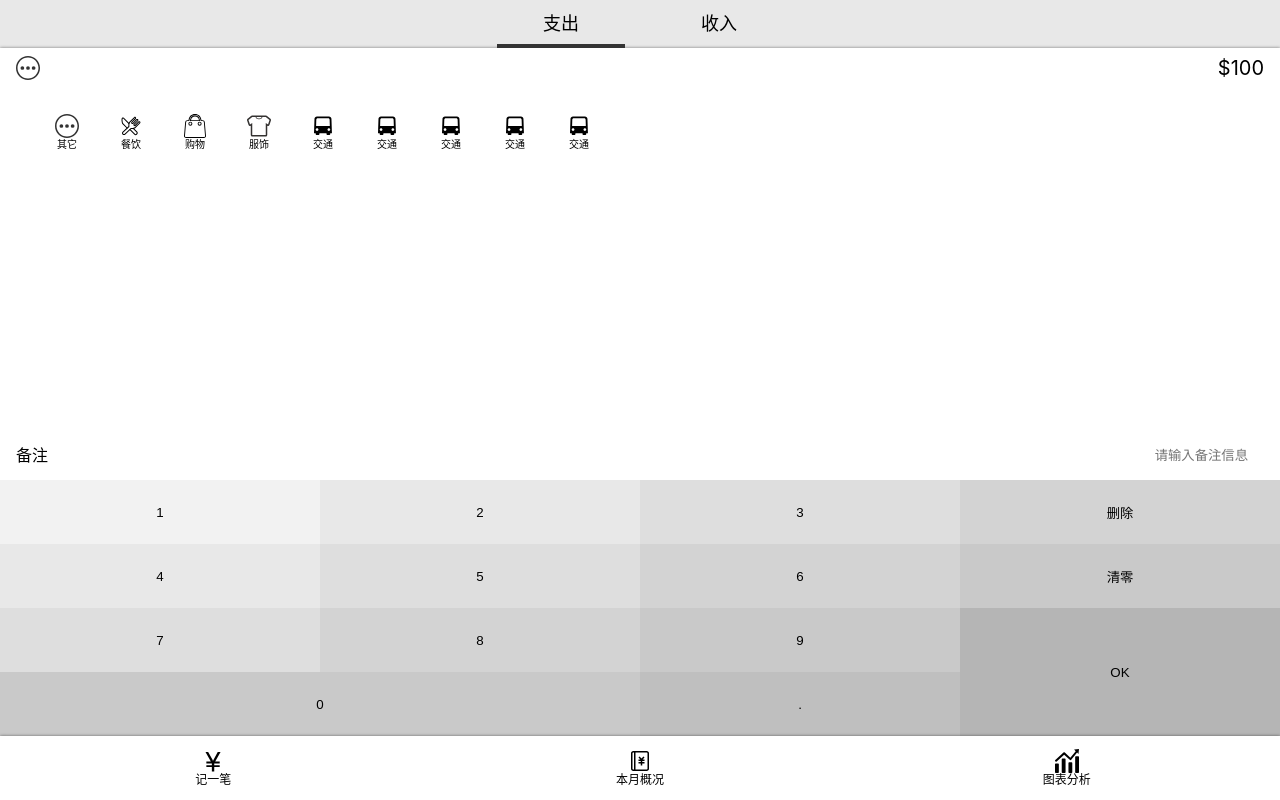
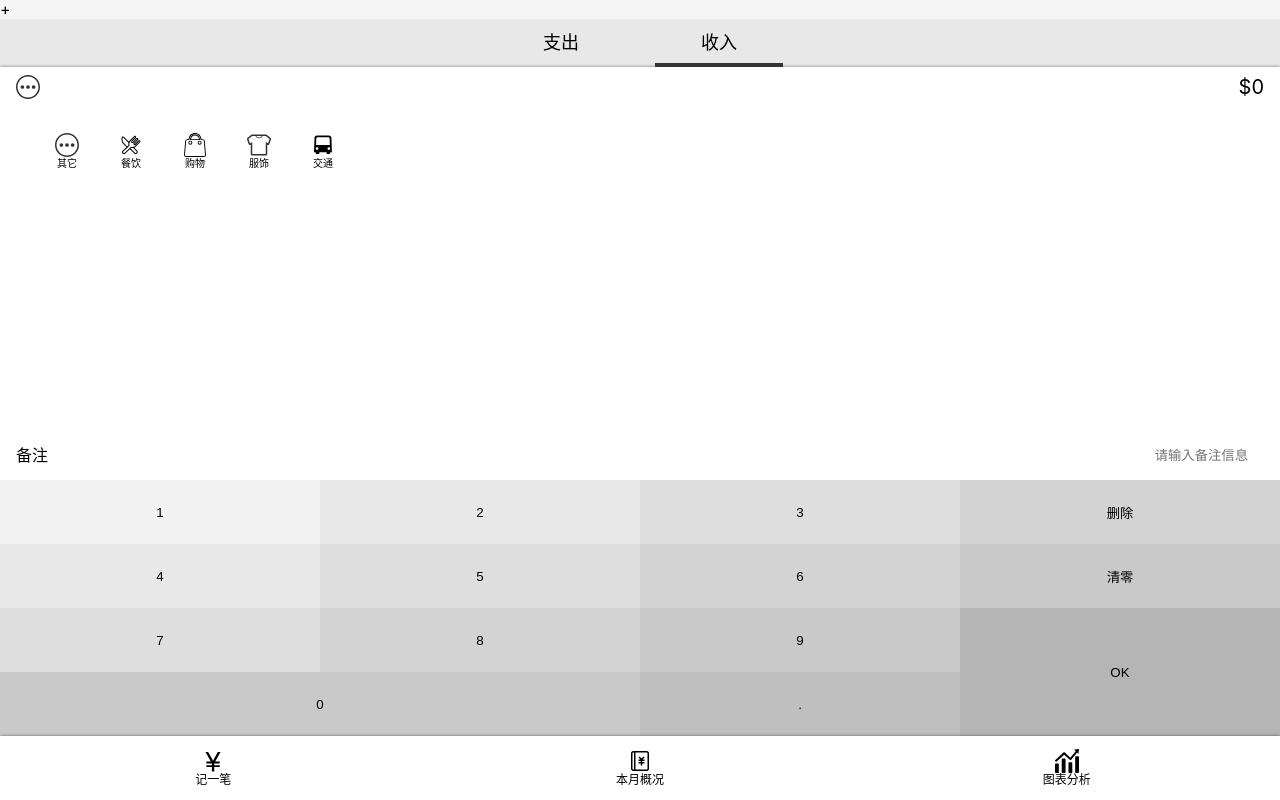
Before and after one commit to Gy-coder/jizhang, a React app: page /money in a window 1280 px wide. Built offline with nearby package versions, Linux system fonts and the light colour scheme.

Commit message:
完成chooseType.tsx以及outputMoney.tsx

```diff
--- a/src/component/Money/chooseType.tsx
+++ b/src/component/Money/chooseType.tsx
@@ -1,6 +1,5 @@
-import React, {useState} from 'react';
+import React from 'react';
 import styled from 'styled-components';
-
 
 
 const ChooseTypeWrapper = styled.ol`
@@ -29,19 +28,21 @@ const ChooseTypeWrapper = styled.ol`
   }
 `;
 
-const ChooseType: React.FC = (props) => {
-  const [type,setType] = useState<('-' | '+')>('-')
-  const typeClick = (type:('-' | '+'))=>{
-    setType(type)
-  }
+type Props = {
+  type: ('-' | '+')
+  onChange: (type: ('-' | '+')) => void
+}
+const ChooseType: React.FC<Props> = (props: Props) => {
   return (
     <ChooseTypeWrapper>
-      <li className={type === '-' ? 'select' : ''}
-          onClick={()=>typeClick('-')}
-      >支出</li>
-      <li className={type === '+' ? 'select' : ''}
-          onClick={()=>typeClick('+')}
-      >收入</li>
+      <li className={props.type === '-' ? 'select' : ''}
+          onClick={() => props.onChange('-')}
+      >支出
+      </li>
+      <li className={props.type === '+' ? 'select' : ''}
+          onClick={() => props.onChange('+')}
+      >收入
+      </li>
     </ChooseTypeWrapper>
   );
 };
--- a/src/component/Money/outputMoney.tsx
+++ b/src/component/Money/outputMoney.tsx
@@ -17,11 +17,16 @@ const OutPutMoneyWrapper = styled.div`
     fill: red;
   }
 `;
-const OutputMoney: React.FC = () => {
+
+type Props = {
+  name:string,
+  amount:number
+}
+const OutputMoney: React.FC<Props> = (props) => {
   return (
     <OutPutMoneyWrapper>
-      <Icon name='others'/>
-      <span>$100</span>
+      <Icon name={props.name}/>
+      <span>{'$' + props.amount.toString()}</span>
     </OutPutMoneyWrapper>
   );
 };
--- a/src/component/Money/tags.tsx
+++ b/src/component/Money/tags.tsx
@@ -8,11 +8,7 @@ const tagsData: tagItemType[] = [
   {id: 'food', tagName: '餐饮'},
   {id: 'shopping', tagName: '购物'},
   {id: 'clothes', tagName: '服饰'},
-  {id: 'transport', tagName: '交通'},
-  {id: 'transport', tagName: '交通'},
-  {id: 'transport',tagName: '交通'},
-  {id: 'transport', tagName: '交通'},
-  {id: 'transport', tagName: '交通'},
+  {id:'transport',tagName: '交通'}
 ];
 const TagsWrapper = styled.div`
   background: #ffffff;
@@ -31,7 +27,7 @@ const Tags: React.FC = () => {
     <TagsWrapper>
       {tagsData.map(item => {
         return (
-          <TagItem tagName={item.tagName} id={item.id}/>
+          <TagItem key={item.id} tagName={item.tagName} id={item.id}/>
         );
       })}
     </TagsWrapper>
--- a/src/hooks/useRecordItem.tsx
+++ b/src/hooks/useRecordItem.tsx
@@ -4,7 +4,7 @@ import {recordItemType} from '../lib/recordItemType';
 
 const useRecordItem = ()=>{
   const [recordItem,setRecordItem] = useState<recordItemType>(
-    {tag:{id:'others',tagName:'其他'},type:'-',amount:0,note:''}
+    {tag:{id:'others',tagName:'其它'},type:'+',amount:0,note:''}
   )
   return {recordItem,setRecordItem}
 }
--- a/src/views/Money.tsx
+++ b/src/views/Money.tsx
@@ -5,12 +5,15 @@ import {OutputMoney} from '../component/Money/outputMoney';
 import {Tags} from '../component/Money/tags';
 import {Notes} from '../component/Money/notes';
 import {NumberPad} from '../component/Money/numberPad';
+import {useRecordItem} from '../hooks/useRecordItem';
 
 const Money: React.FC = () => {
+  const {recordItem,setRecordItem} = useRecordItem()
   return (
     <Layout>
-      <ChooseType/>
-      <OutputMoney/>
+      {recordItem.type}
+      <ChooseType type={recordItem.type} onChange={(type)=> setRecordItem({...recordItem,type:type})} />
+      <OutputMoney amount={recordItem.amount} name={recordItem.tag.id}/>
       <Tags/>
       <Notes/>
       <NumberPad />
```
